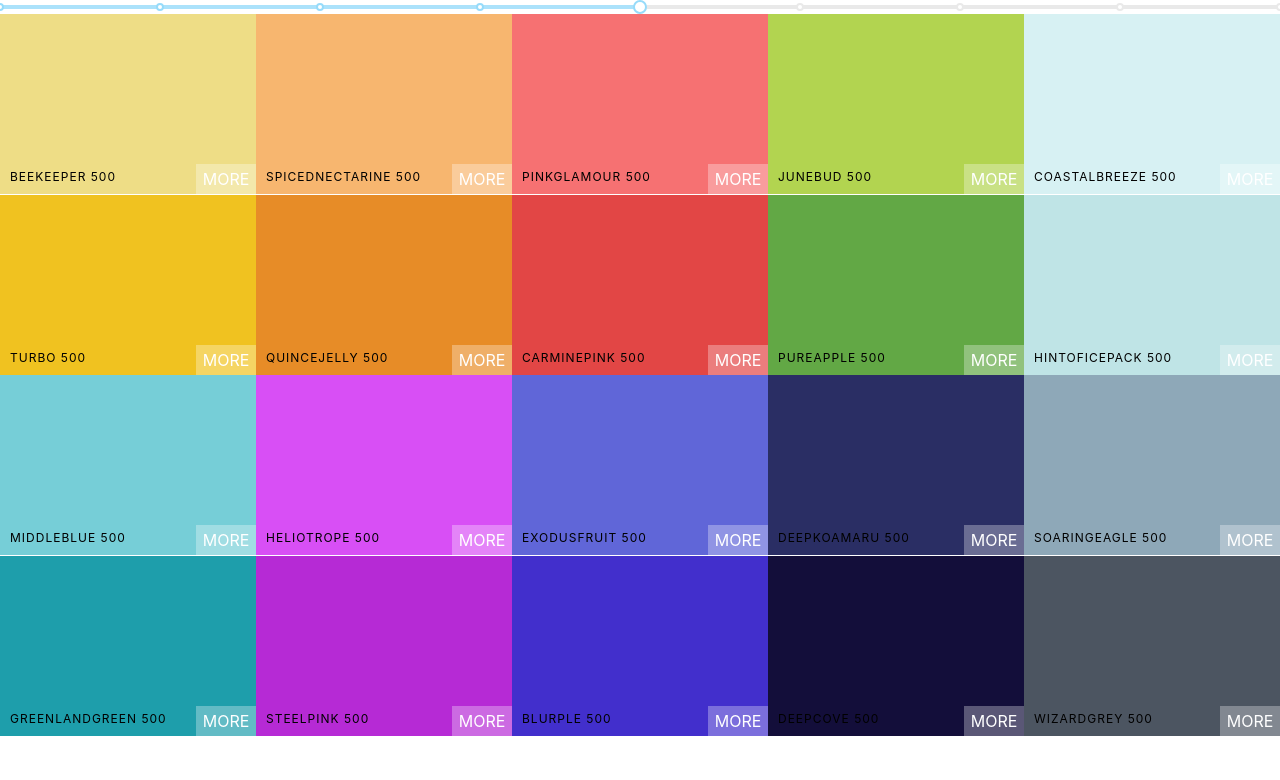
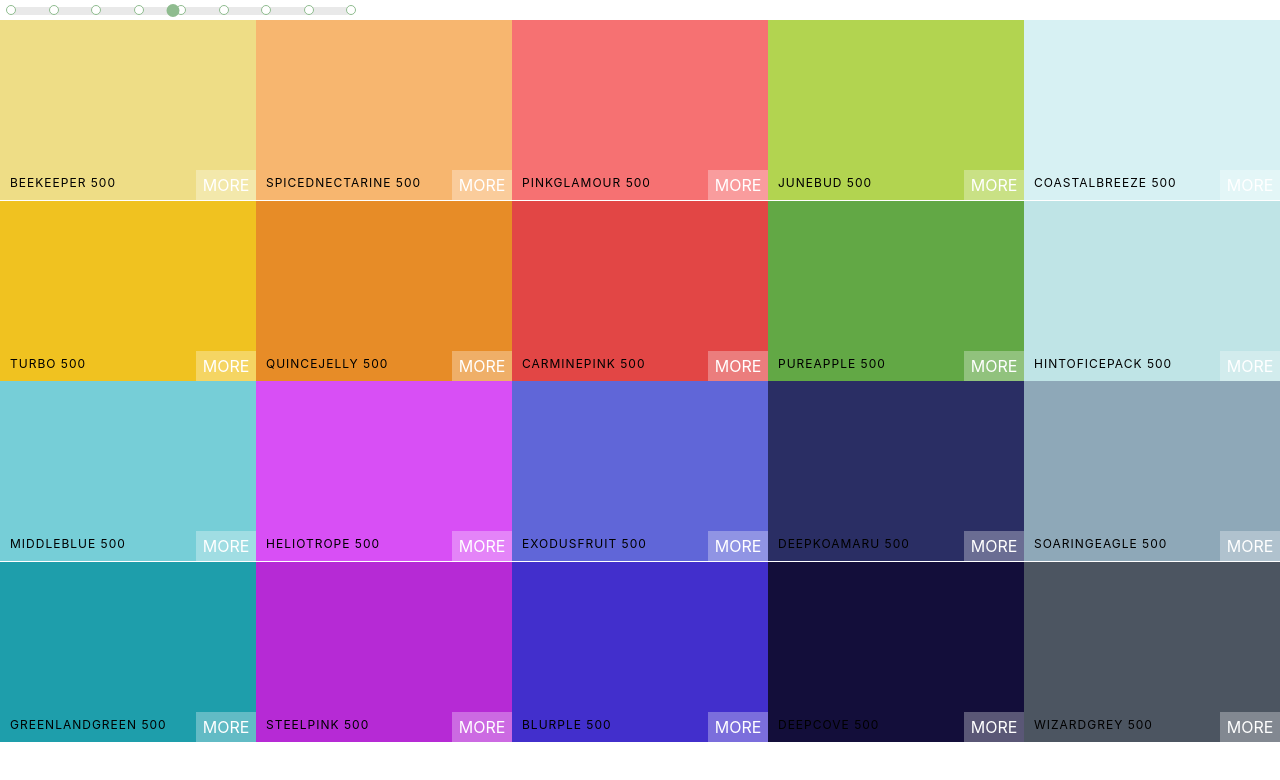
Before and after one commit to LagiewkaMarta/ColourPalette-App, a React (Create React App) app: page / in a window 1280 px wide. Shown: the top 780 px of the page. Built offline with nearby package versions, Linux system fonts and the light colour scheme.

Commit message:
Style Color Slider

```diff
--- a/src/Components/Palette.js
+++ b/src/Components/Palette.js
@@ -1,11 +1,11 @@
 import React, { Component } from "react";
 import ColorBox from "./ColorBox";
+import "rc-slider/assets/index.css";
 import "../css/Palette.css";
 import Slider from "rc-slider";
-import "rc-slider/assets/index.css";
+
 
 export default class Palette extends Component {
-
   constructor(props) {
     super(props);
     this.state = {
@@ -27,14 +27,18 @@
     return (
       <div className="Palette">
         {/* Navbar goes here */}
+        <div className="slider">
+          {" "}
           <Slider
             dots
             defaultValue={value}
             min={100}
             max={900}
             step={100}
-          onAfterChange={this.handleSliderChange}
+            onChange={this.handleSliderChange}
           />
+        </div>
+
         <div className="Palette-colors">
           {/* color boxes go here */}
           {colorBoxes}
--- a/src/css/Palette.css
+++ b/src/css/Palette.css
@@ -1,7 +1,46 @@
 .Palette {
-    height: 100vh;
+  height: 100vh;
 }
 
 .Palette-colors {
-    height: 90%;
+  height: 90%;
 }
+.slider {
+  width: 340px;
+  margin: 0 10px;
+  display: inline-block;
+}
+
+.rc-slider-rail {
+  height: 8px;
+}
+.rc-slider-track {
+  background-color: transparent;
+}
+
+.rc-slider-handle,
+.rc-slider-handle:active,
+.rc-slider-handle:focus,
+.rc-slider-handle:hover {
+  background-color: darkseagreen;
+  border: 2px solid darkseagreen;
+  outline: none;
+  box-shadow: none;
+  width: 13px;
+  height: 13px;
+  margin-left: -7px;
+  margin-top: -3px;
+}
+
+.rc-slider-dot,
+.rc-slider-dot:active,
+.rc-slider-dot:focus,
+.rc-slider-dot:hover {
+  bottom: -4px;
+  width: 10px;
+  height: 10px;
+  background-color: #fff;
+  border: 1px solid darkseagreen;
+  outline: none;
+  box-shadow: none;
+}
```
Lines whose indentation alone changed are shown as unchanged.
